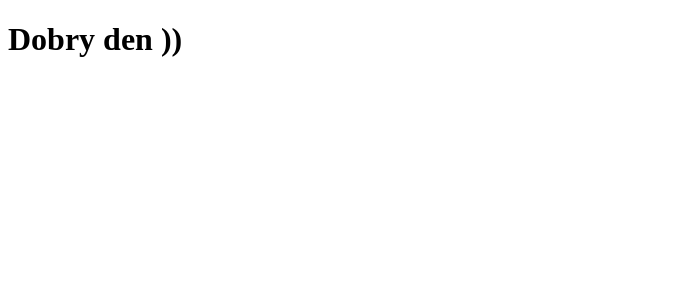
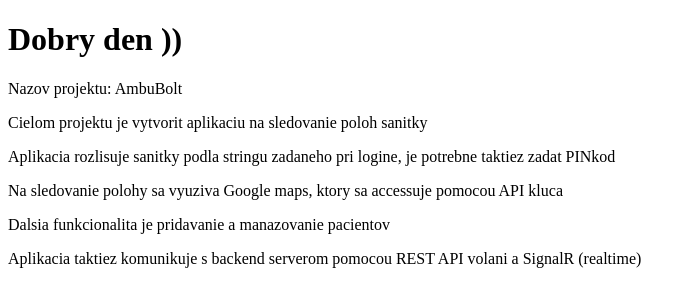
Before and after one commit to danielprevuznak/android_project, a plain HTML site: page index.html in a window 1280 px wide. Shown: the whole page, without its empty margins (0-696 px from the left). Drawn offline with Linux system fonts and the light colour scheme.

Commit message:
Update index.html

```diff
--- a/index.html
+++ b/index.html
@@ -6,6 +6,12 @@
     <title>Document</title>
 </head>
 <body>
-    <h1>Dobry den ))</h1>⠀⠀⠀⠀⠀⠀⠀⠀⠀⠀⠀⠀⠀⠀⠀⠀⠀⠀
+    <h1>Dobry den ))</h1>
+    <p>Nazov projektu: AmbuBolt</p>
+    <p>Cielom projektu je vytvorit aplikaciu na sledovanie poloh sanitky</p>
+    <p>Aplikacia rozlisuje sanitky podla stringu zadaneho pri logine, je potrebne taktiez zadat PINkod</p>
+    <p>Na sledovanie polohy sa vyuziva Google maps, ktory sa accessuje pomocou API kluca</p>
+    <p>Dalsia funkcionalita je pridavanie a manazovanie pacientov</p>
+    <p>Aplikacia taktiez komunikuje s backend serverom pomocou REST API volani a SignalR (realtime)</p>⠀⠀⠀⠀⠀⠀⠀⠀⠀⠀⠀⠀⠀⠀⠀⠀⠀
 </body>
 </html>
```
